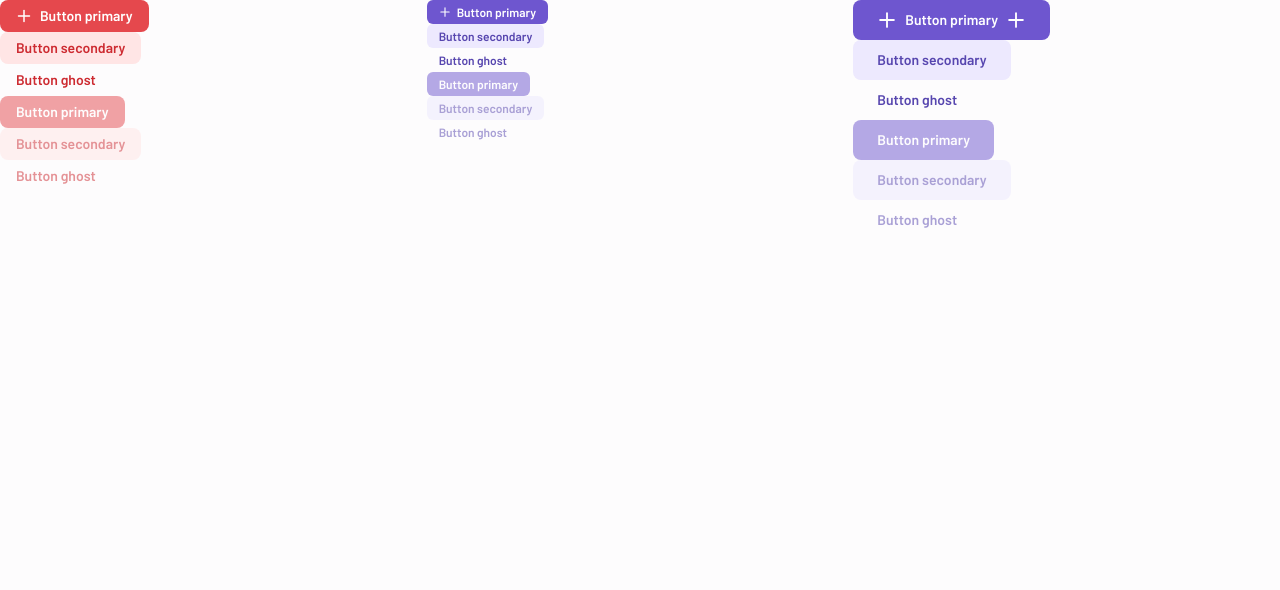
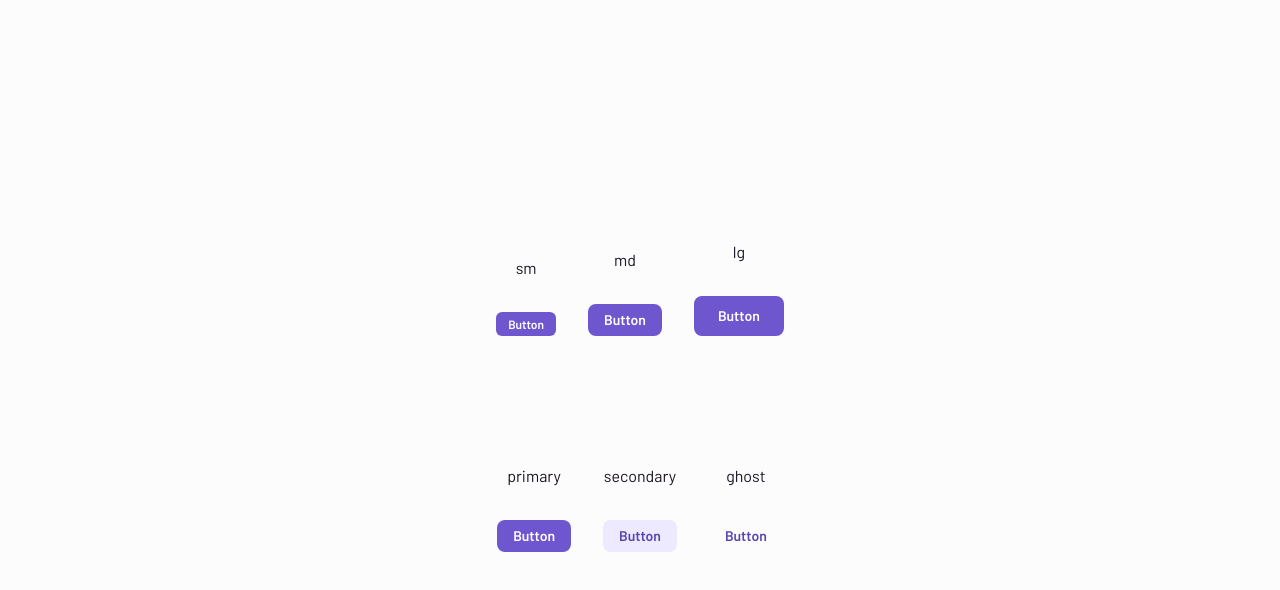
Before and after one commit to brunohfabre/siakitdocumentation, a React (Vite) app: page /button in a window 1280 px wide. Shown: the top 590 px of the page. Built offline with nearby package versions, Linux system fonts and the light colour scheme.

Commit message:
add button page

```diff
--- a/src/components/Flex/styles.ts
+++ b/src/components/Flex/styles.ts
@@ -1,6 +1,7 @@
 import styled, { css } from 'styled-components';
 
 export type ContainerProps = {
+  flex?: number;
   direction?: 'row' | 'column';
   justifyContent?:
     | 'flex-start'
@@ -18,8 +19,7 @@ export type ContainerProps = {
 };
 
 export const Container = styled.div<ContainerProps>`
-  flex: 1;
-  overflow: auto;
+  /* overflow: auto; */
 
   display: flex;
   flex-direction: ${({ direction }) => direction || 'column'};
@@ -27,17 +27,25 @@ export const Container = styled.div<ContainerProps>`
   ${({ justifyContent }) =>
     justifyContent &&
     css`
+      flex: 1;
       justify-content: ${justifyContent};
     `}
 
   ${({ alignItems }) =>
     alignItems
       ? css`
+          flex: 1;
           align-items: ${alignItems};
         `
       : css`
           align-items: flex-start;
         `}
+
+  ${({ flex }) =>
+    typeof flex === 'number' &&
+    css`
+      flex: ${flex};
+    `}
 
   ${({ gap }) =>
     gap &&
--- a/src/pages/ButtonPage.tsx
+++ b/src/pages/ButtonPage.tsx
@@ -1,174 +1,61 @@
-import { Plus } from 'phosphor-react';
-
 import { Button } from '../components/Button';
 import { Flex } from '../components/Flex';
+import { Grid } from '../components/Grid';
+import { Text } from '../components/Text';
 
 export function ButtonPage(): JSX.Element {
   return (
-    <Flex direction="row">
-      <Flex>
-        <Button
-          type="button"
-          onClick={() => undefined}
-          colorScheme="red"
-          leftIcon={Plus}
-        >
-          Button primary
-        </Button>
+    <Flex justifyContent="center" alignItems="center" gap={128}>
+      <Flex direction="row" alignItems="flex-end" gap={32}>
+        <Flex alignItems="center" gap={32}>
+          <Text size="md">sm</Text>
 
-        <Button
-          type="button"
-          variant="secondary"
-          onClick={() => undefined}
-          colorScheme="red"
-        >
-          Button secondary
-        </Button>
+          <Button type="button" onClick={() => undefined} size="sm">
+            Button
+          </Button>
+        </Flex>
 
-        <Button
-          type="button"
-          variant="ghost"
-          onClick={() => undefined}
-          colorScheme="red"
-        >
-          Button ghost
-        </Button>
+        <Flex alignItems="center" gap={32}>
+          <Text size="md">md</Text>
 
-        <Button
-          type="button"
-          onClick={() => undefined}
-          colorScheme="red"
-          disabled
-        >
-          Button primary
-        </Button>
+          <Button type="button" onClick={() => undefined}>
+            Button
+          </Button>
+        </Flex>
 
-        <Button
-          type="button"
-          variant="secondary"
-          onClick={() => undefined}
-          colorScheme="red"
-          disabled
-        >
-          Button secondary
-        </Button>
+        <Flex alignItems="center" gap={32}>
+          <Text size="md">lg</Text>
 
-        <Button
-          type="button"
-          variant="ghost"
-          onClick={() => undefined}
-          colorScheme="red"
-          disabled
-        >
-          Button ghost
-        </Button>
+          <Button type="button" onClick={() => undefined} size="lg">
+            Button
+          </Button>
+        </Flex>
       </Flex>
 
-      <Flex>
-        <Button
-          type="button"
-          onClick={() => undefined}
-          size="sm"
-          leftIcon={Plus}
-        >
-          Button primary
-        </Button>
+      <Flex direction="row" alignItems="flex-start" gap={32}>
+        <Flex alignItems="center" gap={32}>
+          <Text size="md">primary</Text>
 
-        <Button
-          type="button"
-          variant="secondary"
-          onClick={() => undefined}
-          size="sm"
-        >
-          Button secondary
-        </Button>
+          <Button type="button" onClick={() => undefined}>
+            Button
+          </Button>
+        </Flex>
 
-        <Button
-          type="button"
-          variant="ghost"
-          onClick={() => undefined}
-          size="sm"
-        >
-          Button ghost
-        </Button>
+        <Flex alignItems="center" gap={32}>
+          <Text size="md">secondary</Text>
 
-        <Button type="button" onClick={() => undefined} disabled size="sm">
-          Button primary
-        </Button>
+          <Button type="button" onClick={() => undefined} variant="secondary">
+            Button
+          </Button>
+        </Flex>
 
-        <Button
-          type="button"
-          variant="secondary"
-          onClick={() => undefined}
-          disabled
-          size="sm"
-        >
-          Button secondary
-        </Button>
+        <Flex alignItems="center" gap={32}>
+          <Text size="md">ghost</Text>
 
-        <Button
-          type="button"
-          variant="ghost"
-          onClick={() => undefined}
-          disabled
-          size="sm"
-        >
-          Button ghost
-        </Button>
-      </Flex>
-
-      <Flex>
-        <Button
-          type="button"
-          onClick={() => undefined}
-          size="lg"
-          leftIcon={Plus}
-          rightIcon={Plus}
-        >
-          Button primary
-        </Button>
-
-        <Button
-          type="button"
-          variant="secondary"
-          onClick={() => undefined}
-          size="lg"
-        >
-          Button secondary
-        </Button>
-
-        <Button
-          type="button"
-          variant="ghost"
-          onClick={() => undefined}
-          size="lg"
-        >
-          Button ghost
-        </Button>
-
-        <Button type="button" onClick={() => undefined} disabled size="lg">
-          Button primary
-        </Button>
-
-        <Button
-          type="button"
-          variant="secondary"
-          onClick={() => undefined}
-          disabled
-          size="lg"
-        >
-          Button secondary
-        </Button>
-
-        <Button
-          type="button"
-          variant="ghost"
-          onClick={() => undefined}
-          disabled
-          size="lg"
-        >
-          Button ghost
-        </Button>
+          <Button type="button" onClick={() => undefined} variant="ghost">
+            Button
+          </Button>
+        </Flex>
       </Flex>
     </Flex>
   );
```
